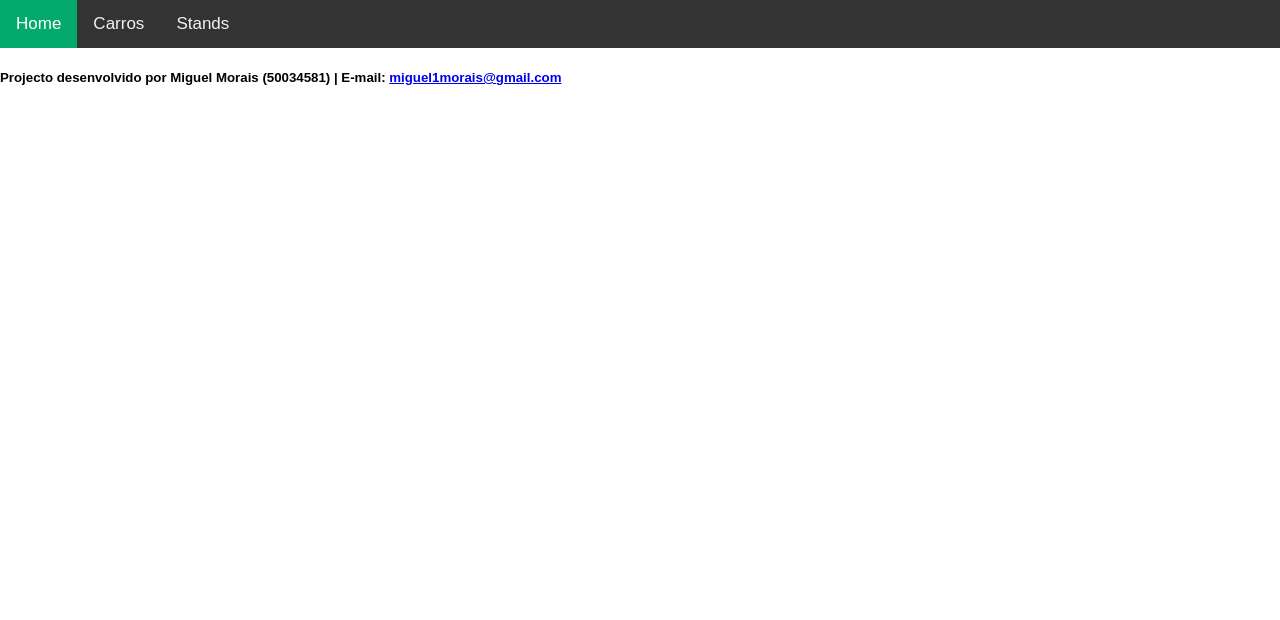
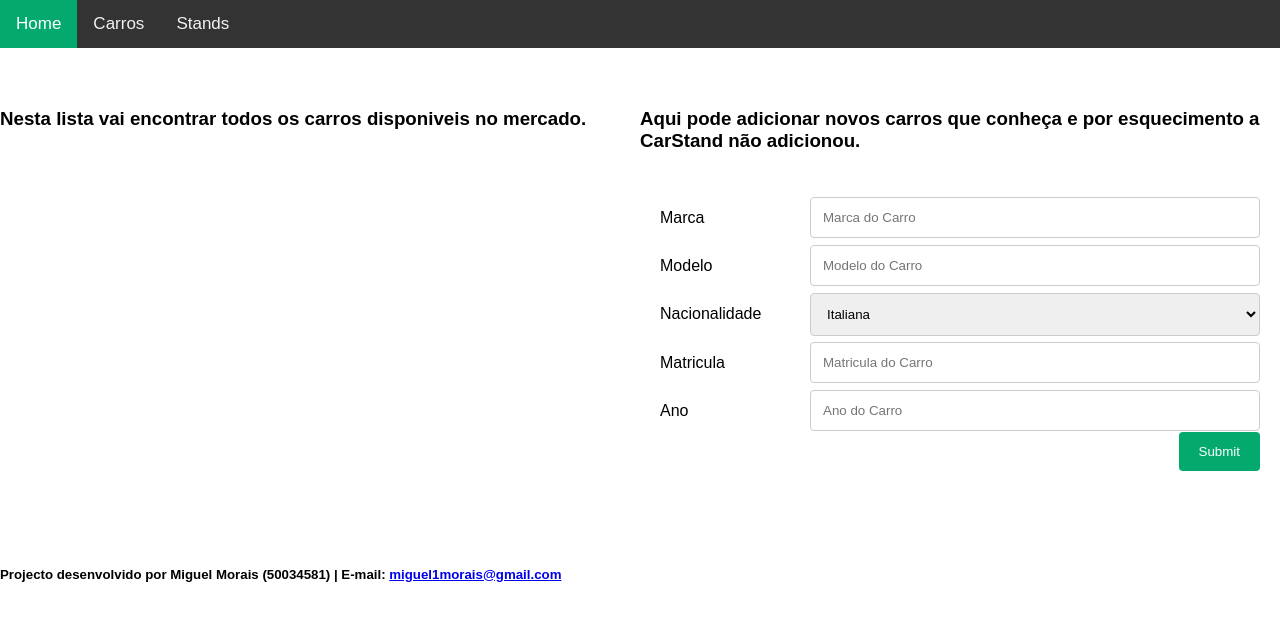
Before and after one commit to Miguel95Morais/CarStand, a website: page code/public/carros.html in a window 1280 px wide. Drawn offline with Linux system fonts and the light colour scheme.

Commit message:
Html files almost done + Updated the populates of my database + Stand has a map

```diff
--- a/code/public/carros.html
+++ b/code/public/carros.html
@@ -14,7 +14,70 @@
         </div>
     </header>
     <main>
+        <div id="wrapper">
+            <div id="outer">
+                <div class="itemwrapper">
+                    <h3>Nesta lista vai encontrar todos os carros disponiveis no mercado. </h3>
 
+                </div>
+                <div class="itemwrapper">
+                    <h3>Aqui pode adicionar novos carros que conheça e por esquecimento a CarStand não adicionou.</h3>
+                    <div class="container">
+                        <form action="/action_page.php">
+                            <div class="row">
+                                <div class="col-25">
+                                    <label for="marca">Marca</label>
+                                </div>
+                                <div class="col-75">
+                                    <input type="text" id="marca" name="marca" placeholder="Marca do Carro">
+                                </div>
+                            </div>
+                            <div class="row">
+                                <div class="col-25">
+                                    <label for="modelo">Modelo</label>
+                                </div>
+                                <div class="col-75">
+                                    <input type="text" id="modelo" name="modelo" placeholder="Modelo do Carro">
+                                </div>
+                            </div>
+                            <div class="row">
+                                <div class="col-25">
+                                    <label for="nacionalidade">Nacionalidade</label>
+                                </div>
+                                <div class="col-75">
+                                    <select id="nacionalidade" name="nacionalidade">
+                                        <option value="italiana">Italiana</option>
+                                        <option value="alema">Alemã</option>
+                                        <option value="sueca">Sueca</option>
+                                        <option value="inglesa">Inglesa</option>
+                                        <option value="francesa">Francesa</option>
+                                    </select>
+                                </div>
+                            </div>
+                            <div class="row">
+                                <div class="col-25">
+                                    <label for="matricula">Matricula</label>
+                                </div>
+                                <div class="col-75">
+                                    <input type="text" id="matricula" name="matricula" placeholder="Matricula do Carro">
+                                </div>
+                            </div>
+                            <div class="row">
+                                <div class="col-25">
+                                    <label for="ano">Ano</label>
+                                </div>
+                                <div class="col-75">
+                                    <input type="text" id="ano" name="ano" placeholder="Ano do Carro">
+                                </div>
+                            </div>
+                            <div class="row">
+                                <input type="submit" value="Submit">
+                            </div>
+                        </form>
+                    </div>
+                </div>
+            </div>
+        </div>
     </main>
 
     <footer>
--- /dev/null
+++ b/code/public/stylesheets/stand.css
@@ -0,0 +1,47 @@
+body {
+  margin: 0;
+  font-family: Arial, Helvetica, sans-serif;
+}
+.topnav {
+  overflow: hidden;
+  background-color: #333;
+}
+
+.topnav a {
+  float: left;
+  color: #f2f2f2;
+  text-align: center;
+  padding: 14px 16px;
+  text-decoration: none;
+  font-size: 17px;
+}
+
+.topnav a:hover {
+  background-color: #ddd;
+  color: black;
+}
+
+.topnav a.active {
+  background-color: #04AA6D;
+  color: white;
+}
+#wrapper {
+  max-width: 100%;
+  margin: 60px auto 60px auto;
+}
+#outer {
+  display: table;
+  width: 100%;
+  table-layout: fixed;
+}
+.itemwrapper {
+  display: table-cell;
+  vertical-align: top;
+  width: 100%;
+}
+/*.map {
+    position: absolute;
+    top: 0;
+    bottom: 0;
+    width: 50%;
+}*/
--- a/code/public/stylesheets/style.css
+++ b/code/public/stylesheets/style.css
@@ -52,3 +52,65 @@ img {
   text-align: center;
   ;
 }
+* {
+  box-sizing: border-box;
+}
+
+input[type=text], select, textarea {
+  width: 100%;
+  padding: 12px;
+  border: 1px solid #ccc;
+  border-radius: 4px;
+  resize: vertical;
+}
+
+label {
+  padding: 12px 12px 12px 0;
+  display: inline-block;
+}
+
+input[type=submit] {
+  background-color: #04AA6D;
+  color: white;
+  padding: 12px 20px;
+  border: none;
+  border-radius: 4px;
+  cursor: pointer;
+  float: right;
+}
+
+input[type=submit]:hover {
+  background-color: #45a049;
+}
+
+.container {
+  border-radius: 5px;
+  padding: 20px;
+}
+
+.col-25 {
+  float: left;
+  width: 25%;
+  margin-top: 6px;
+}
+
+.col-75 {
+  float: left;
+  width: 75%;
+  margin-top: 6px;
+}
+
+/* Clear floats after the columns */
+.row:after {
+  content: "";
+  display: table;
+  clear: both;
+}
+
+/* Responsive layout - when the screen is less than 600px wide, make the two columns stack on top of each other instead of next to each other */
+@media screen and (max-width: 600px) {
+  .col-25, .col-75, input[type=submit] {
+    width: 100%;
+    margin-top: 0;
+  }
+}
```
Also changed, not shown: code/public/index.html (+1 -0 lines), code/public/javascripts/stand.js (added, +7 -0 lines), code/public/stands.html (+22 -1 lines), 1 other file.
